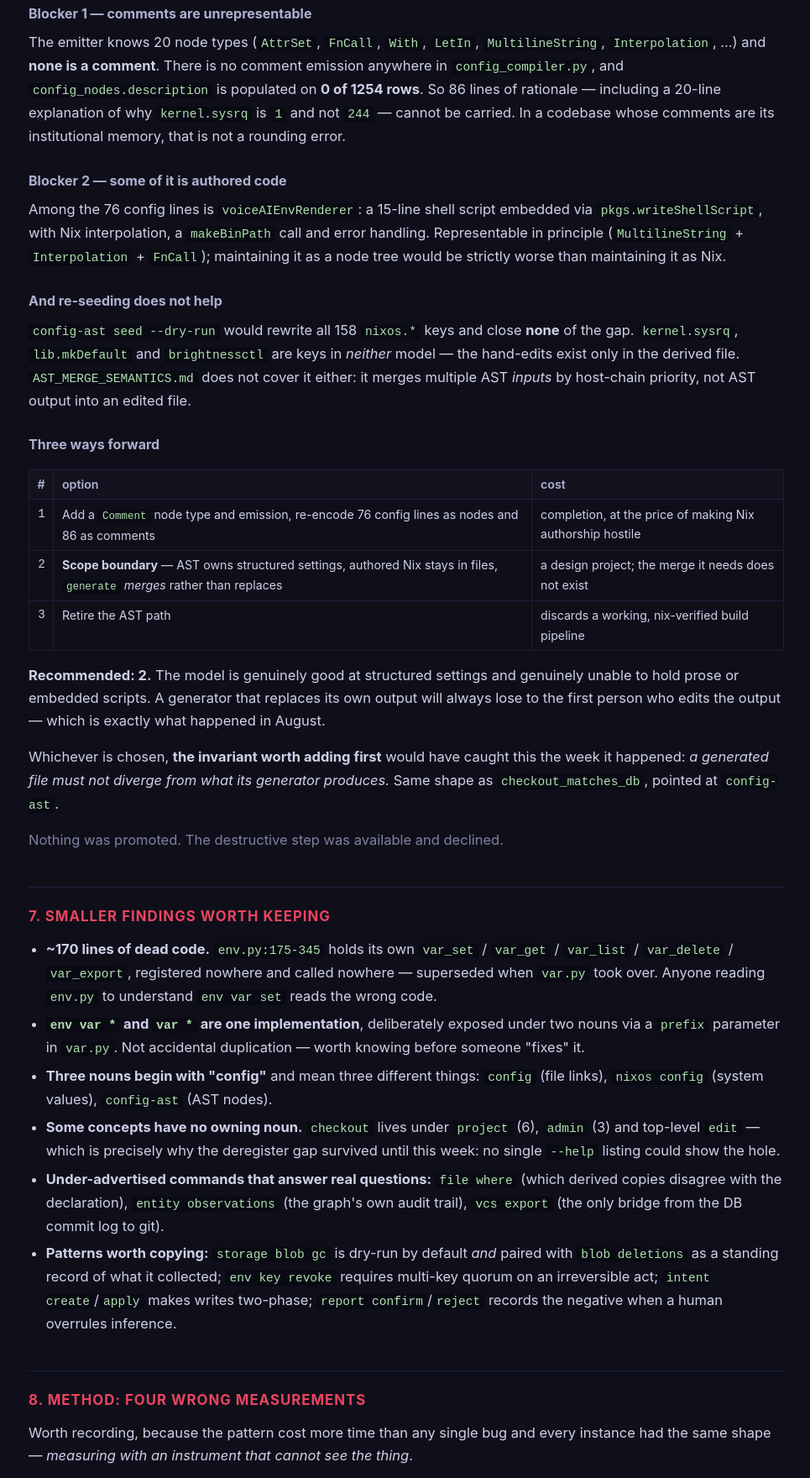
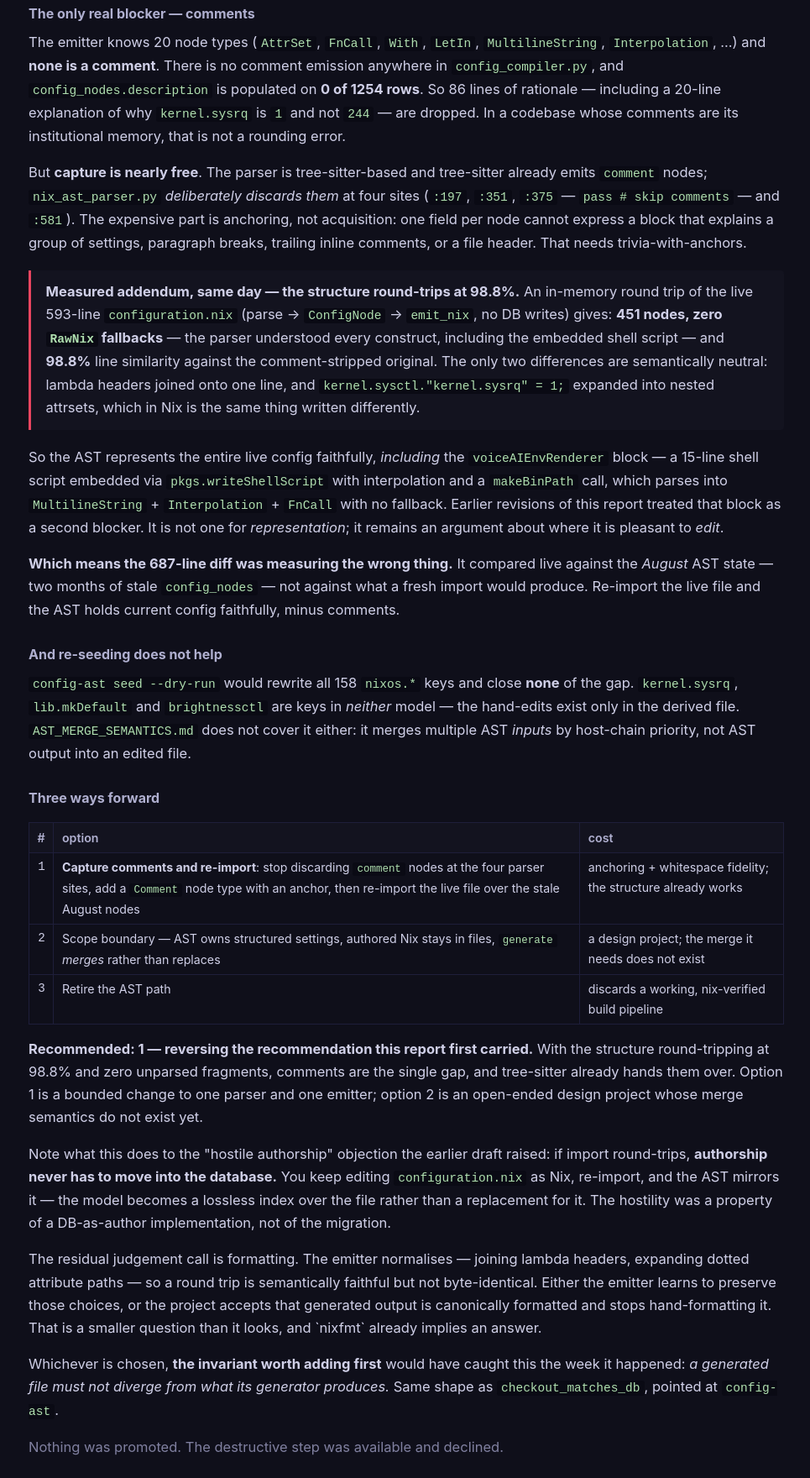
Before and after one commit to NotBrianZach/templedb, a website: page reports/2026-10-08-1110-what-the-cli-does-when-you-run-it-433-commands-and-a-stalled-migration.html in a window 1280 px wide. Shown: the part 3678-5438 px from the top of the page at 84% size, without its empty margins (156-1121 px from the left). Drawn offline with Linux system fonts and the light colour scheme.

Commit message:
TempleDB materialize (825 files)

```diff
--- a/reports/2026-10-08-1110-what-the-cli-does-when-you-run-it-433-commands-and-a-stalled-migration.html
+++ b/reports/2026-10-08-1110-what-the-cli-does-when-you-run-it-433-commands-and-a-stalled-migration.html
@@ -247,7 +247,7 @@ not a rename a search-and-replace could fix:</p>
   <li>the 162 hand-added lines are <strong>86 comments + 76 config</strong></li>
 </ul>
 
-<h3>Blocker 1 — comments are unrepresentable</h3>
+<h3>The only real blocker — comments</h3>
 
 <p>
   The emitter knows 20 node types (<code>AttrSet</code>, <code>FnCall</code>,
@@ -256,18 +256,48 @@ not a rename a search-and-replace could fix:</p>
   emission anywhere in <code>config_compiler.py</code>, and
   <code>config_nodes.description</code> is populated on <strong>0 of 1254 rows</strong>. So
   86 lines of rationale — including a 20-line explanation of why
-  <code>kernel.sysrq</code> is <code>1</code> and not <code>244</code> — cannot be carried.
+  <code>kernel.sysrq</code> is <code>1</code> and not <code>244</code> — are dropped.
   In a codebase whose comments are its institutional memory, that is not a rounding error.
 </p>
 
-<h3>Blocker 2 — some of it is authored code</h3>
+<p>
+  But <strong>capture is nearly free</strong>. The parser is tree-sitter-based and
+  tree-sitter already emits <code>comment</code> nodes;
+  <code>nix_ast_parser.py</code> <em>deliberately discards them</em> at four sites
+  (<code>:197</code>, <code>:351</code>, <code>:375</code> —
+  <code>pass  # skip comments</code> — and <code>:581</code>). The expensive part is
+  anchoring, not acquisition: one field per node cannot express a block that explains a
+  group of settings, paragraph breaks, trailing inline comments, or a file header. That
+  needs trivia-with-anchors.
+</p>
+
+<div class="callout">
+  <strong>Measured addendum, same day — the structure round-trips at 98.8%.</strong>
+  An in-memory round trip of the live 593-line <code>configuration.nix</code>
+  (parse → <code>ConfigNode</code> → <code>emit_nix</code>, no DB writes) gives:
+  <strong>451 nodes, zero <code>RawNix</code> fallbacks</strong> — the parser understood
+  every construct, including the embedded shell script — and <strong>98.8%</strong>
+  line similarity against the comment-stripped original. The only two differences are
+  semantically neutral: lambda headers joined onto one line, and
+  <code>kernel.sysctl."kernel.sysrq" = 1;</code> expanded into nested attrsets, which in
+  Nix is the same thing written differently.
+</div>
 
 <p>
-  Among the 76 config lines is <code>voiceAIEnvRenderer</code>: a 15-line shell script
-  embedded via <code>pkgs.writeShellScript</code>, with Nix interpolation, a
-  <code>makeBinPath</code> call and error handling. Representable in principle
-  (<code>MultilineString</code> + <code>Interpolation</code> + <code>FnCall</code>);
-  maintaining it as a node tree would be strictly worse than maintaining it as Nix.
+  So the AST represents the entire live config faithfully, <em>including</em> the
+  <code>voiceAIEnvRenderer</code> block — a 15-line shell script embedded via
+  <code>pkgs.writeShellScript</code> with interpolation and a <code>makeBinPath</code>
+  call, which parses into <code>MultilineString</code> + <code>Interpolation</code> +
+  <code>FnCall</code> with no fallback. Earlier revisions of this report treated that block
+  as a second blocker. It is not one for <em>representation</em>; it remains an argument
+  about where it is pleasant to <em>edit</em>.
+</p>
+
+<p>
+  <strong>Which means the 687-line diff was measuring the wrong thing.</strong> It compared
+  live against the <em>August</em> AST state — two months of stale
+  <code>config_nodes</code> — not against what a fresh import would produce. Re-import the
+  live file and the AST holds current config faithfully, minus comments.
 </p>
 
 <h3>And re-seeding does not help</h3>
@@ -285,16 +315,33 @@ not a rename a search-and-replace could fix:</p>
 
 <table>
 <tr><th>#</th><th>option</th><th>cost</th></tr>
-<tr><td class="n">1</td><td>Add a <code>Comment</code> node type and emission, re-encode 76 config lines as nodes and 86 as comments</td><td>completion, at the price of making Nix authorship hostile</td></tr>
-<tr><td class="n">2</td><td><strong>Scope boundary</strong> — AST owns structured settings, authored Nix stays in files, <code>generate</code> <em>merges</em> rather than replaces</td><td>a design project; the merge it needs does not exist</td></tr>
+<tr><td class="n">1</td><td><strong>Capture comments and re-import</strong>: stop discarding <code>comment</code> nodes at the four parser sites, add a <code>Comment</code> node type with an anchor, then re-import the live file over the stale August nodes</td><td>anchoring + whitespace fidelity; the structure already works</td></tr>
+<tr><td class="n">2</td><td>Scope boundary — AST owns structured settings, authored Nix stays in files, <code>generate</code> <em>merges</em> rather than replaces</td><td>a design project; the merge it needs does not exist</td></tr>
 <tr><td class="n">3</td><td>Retire the AST path</td><td>discards a working, nix-verified build pipeline</td></tr>
 </table>
 
 <p>
-  <strong>Recommended: 2.</strong> The model is genuinely good at structured settings and
-  genuinely unable to hold prose or embedded scripts. A generator that replaces its own
-  output will always lose to the first person who edits the output — which is exactly what
-  happened in August.
+  <strong>Recommended: 1 — reversing the recommendation this report first carried.</strong>
+  With the structure round-tripping at 98.8% and zero unparsed fragments, comments are the
+  single gap, and tree-sitter already hands them over. Option 1 is a bounded change to one
+  parser and one emitter; option 2 is an open-ended design project whose merge semantics do
+  not exist yet.
+</p>
+
+<p>
+  Note what this does to the "hostile authorship" objection the earlier draft raised: if
+  import round-trips, <strong>authorship never has to move into the database.</strong> You
+  keep editing <code>configuration.nix</code> as Nix, re-import, and the AST mirrors it —
+  the model becomes a lossless index over the file rather than a replacement for it. The
+  hostility was a property of a DB-as-author implementation, not of the migration.
+</p>
+
+<p>
+  The residual judgement call is formatting. The emitter normalises — joining lambda
+  headers, expanding dotted attribute paths — so a round trip is semantically faithful but
+  not byte-identical. Either the emitter learns to preserve those choices, or the project
+  accepts that generated output is canonically formatted and stops hand-formatting it.
+  That is a smaller question than it looks, and `nixfmt` already implies an answer.
 </p>
 
 <p>
```
Also changed, not shown: docs/CLI_SEMANTICS.md (+67 -28 lines).
